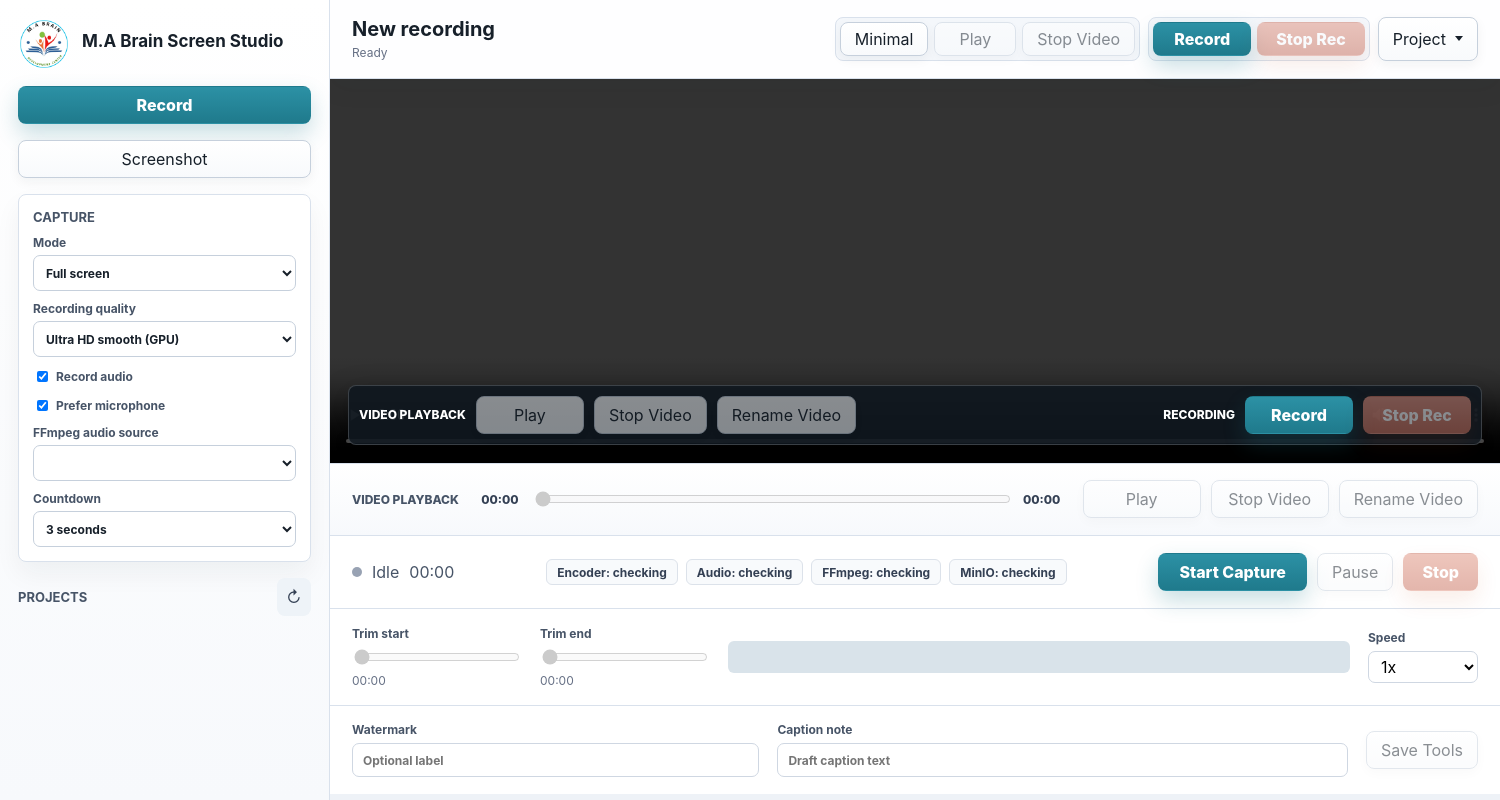
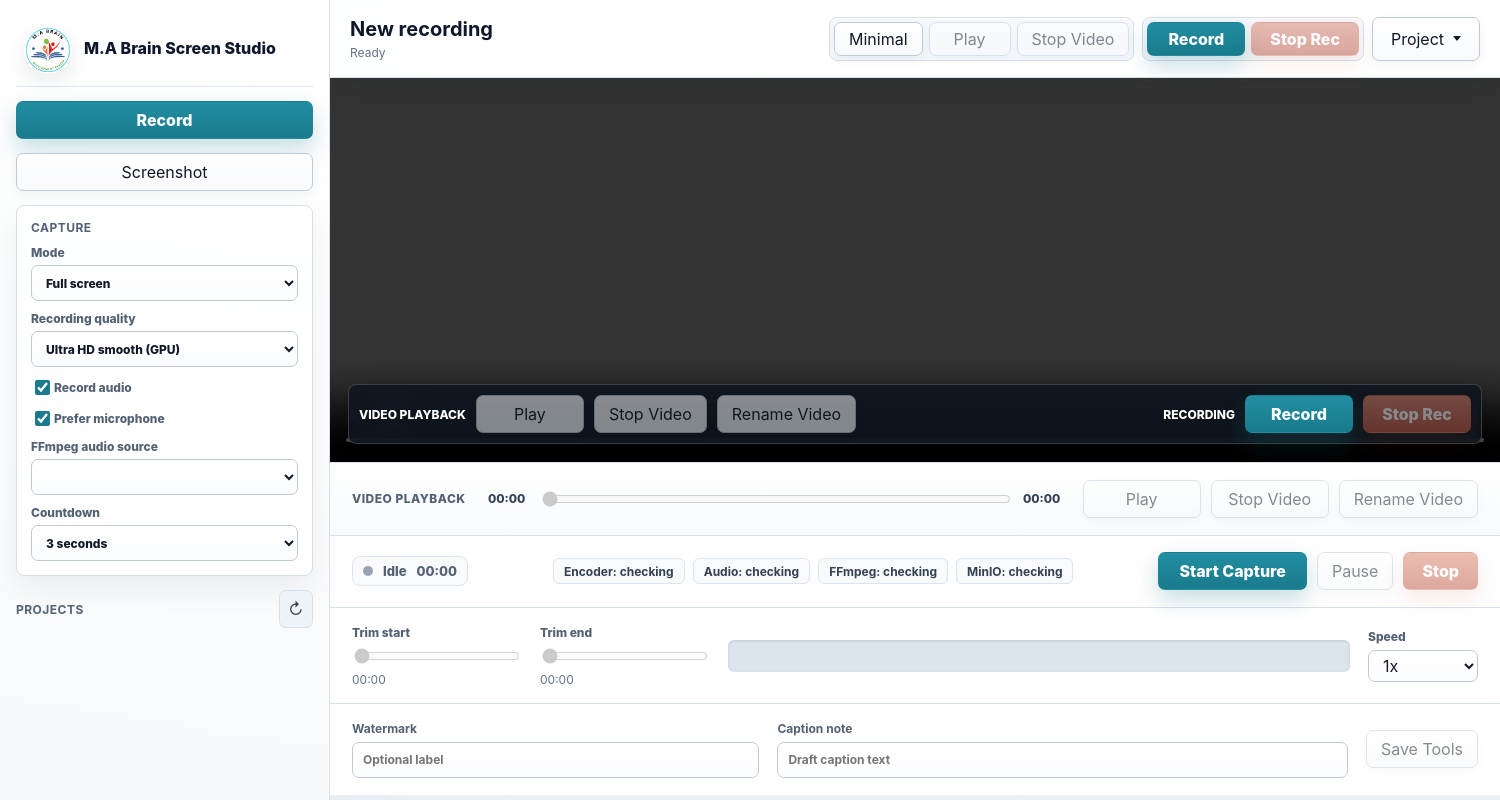
Before and after one commit to MABDC-admin/screenpal, an Electron app: page src/renderer/index.html in a window 1500 px wide. Drawn offline with Linux system fonts and the light colour scheme; no server answers.

Commit message:
Polish modern recorder UI

```diff
--- a/package.json
+++ b/package.json
@@ -1,6 +1,6 @@
 {
   "name": "screenpal-cleanroom-clone",
-  "version": "0.9.8",
+  "version": "0.9.9",
   "private": true,
   "description": "Production desktop screen recorder/editor built as a clean-room ScreenPal-style application.",
   "author": "MABDC",
--- a/src/renderer/styles.css
+++ b/src/renderer/styles.css
@@ -1,22 +1,26 @@
 :root {
   color-scheme: light;
   font-family: Inter, Segoe UI, Arial, sans-serif;
-  background: #eef2f7;
-  color: #17202a;
+  background: #e9edf3;
+  color: #111827;
   --preview-height: clamp(300px, 48vh, 560px);
   --surface: #ffffff;
-  --surface-soft: #f6f8fb;
-  --line: #d9e1ec;
-  --line-strong: #c6d0dc;
-  --ink: #17202a;
-  --muted: #637083;
-  --teal: #1f7a8c;
-  --teal-dark: #155e6d;
-  --green: #2d9b72;
-  --red: #c2410c;
-  --red-dark: #9a3412;
-  --shadow-sm: 0 8px 18px rgba(23, 32, 42, 0.08);
-  --shadow-md: 0 18px 42px rgba(23, 32, 42, 0.14);
+  --surface-soft: #f8fafc;
+  --surface-tint: #eef7f8;
+  --line: #d7dee8;
+  --line-strong: #bfc9d7;
+  --ink: #111827;
+  --muted: #627084;
+  --subtle: #8a96a8;
+  --teal: #197b8c;
+  --teal-dark: #0f5f6e;
+  --green: #2f946f;
+  --amber: #b7791f;
+  --red: #be553f;
+  --red-dark: #97402e;
+  --shadow-sm: 0 8px 22px rgba(17, 24, 39, 0.08);
+  --shadow-md: 0 20px 48px rgba(17, 24, 39, 0.14);
+  --shadow-lg: 0 28px 78px rgba(17, 24, 39, 0.18);
 }
 
 * {
@@ -28,7 +32,9 @@ body {
   min-width: 0;
   min-height: 0;
   overflow: hidden;
-  background: #eef2f7;
+  background:
+    linear-gradient(90deg, rgba(25, 123, 140, 0.08), transparent 28%),
+    linear-gradient(180deg, #f3f6fa 0%, #e9edf3 100%);
 }
 
 body.mini-mode {
@@ -41,6 +47,34 @@ button,
 input,
 select {
   font: inherit;
+}
+
+button,
+select,
+input {
+  letter-spacing: 0;
+}
+
+::-webkit-scrollbar {
+  width: 10px;
+  height: 10px;
+}
+
+::-webkit-scrollbar-track {
+  background: transparent;
+}
+
+::-webkit-scrollbar-thumb {
+  background: #c8d2df;
+  border: 2px solid transparent;
+  border-radius: 8px;
+  background-clip: padding-box;
+}
+
+::-webkit-scrollbar-thumb:hover {
+  background: #aeb9c8;
+  border: 2px solid transparent;
+  background-clip: padding-box;
 }
 
 .app-shell {
@@ -57,27 +91,32 @@ body.mini-mode .app-shell {
 .sidebar {
   display: flex;
   flex-direction: column;
-  gap: 16px;
-  padding: 18px;
-  background: linear-gradient(180deg, #ffffff 0%, #f7f9fc 100%);
+  gap: 14px;
+  padding: 18px 16px;
+  background:
+    linear-gradient(180deg, rgba(255, 255, 255, 0.98) 0%, rgba(248, 250, 252, 0.96) 100%);
   border-right: 1px solid var(--line);
   min-width: 0;
+  box-shadow: inset -1px 0 0 rgba(255, 255, 255, 0.7);
 }
 
 .brand {
   display: grid;
-  grid-template-columns: 52px 1fr;
+  grid-template-columns: 48px 1fr;
   gap: 12px;
   align-items: center;
+  padding: 8px 8px 12px;
+  border-bottom: 1px solid rgba(215, 222, 232, 0.75);
 }
 
 .brand-mark {
-  width: 52px;
-  height: 52px;
+  width: 48px;
+  height: 48px;
   border-radius: 50%;
   display: block;
   object-fit: contain;
   background: #ffffff;
+  box-shadow: 0 8px 20px rgba(17, 24, 39, 0.08);
 }
 
 h1,
@@ -87,15 +126,16 @@ p {
 }
 
 .brand h1 {
-  font-size: 17px;
-  font-weight: 750;
+  font-size: 16px;
+  font-weight: 800;
   line-height: 1.15;
+  color: #0f172a;
 }
 
 .brand p,
 #activeMeta {
   margin-top: 4px;
-  color: #667085;
+  color: var(--muted);
   font-size: 12px;
   overflow: hidden;
   text-overflow: ellipsis;
@@ -107,7 +147,7 @@ p {
 .danger-action,
 .icon-button {
   border: 1px solid transparent;
-  border-radius: 8px;
+  border-radius: 7px;
   cursor: pointer;
   min-height: 38px;
   white-space: nowrap;
@@ -115,7 +155,7 @@ p {
 }
 
 .primary-action {
-  background: linear-gradient(180deg, #2c91a5 0%, var(--teal) 100%);
+  background: linear-gradient(180deg, #228ea2 0%, var(--teal) 100%);
   color: white;
   font-weight: 800;
   padding: 0 20px;
@@ -123,7 +163,7 @@ p {
 }
 
 .secondary-action {
-  background: linear-gradient(180deg, #ffffff 0%, #f8fafc 100%);
+  background: linear-gradient(180deg, #ffffff 0%, #f7f9fc 100%);
   border-color: var(--line-strong);
   color: var(--ink);
   padding: 0 14px;
@@ -135,7 +175,7 @@ p {
 }
 
 .danger-action {
-  background: linear-gradient(180deg, #df8f7d 0%, #c96f5b 100%);
+  background: linear-gradient(180deg, #d87f69 0%, var(--red) 100%);
   color: white;
   font-weight: 800;
   padding: 0 18px;
@@ -187,9 +227,10 @@ button:disabled {
 }
 
 .library-head h2 {
-  font-size: 13px;
-  color: #475467;
+  font-size: 12px;
+  color: #536174;
   text-transform: uppercase;
+  letter-spacing: 0.04em;
 }
 
 .tool-group {
@@ -198,53 +239,68 @@ button:disabled {
   padding: 14px;
   border: 1px solid var(--line);
   border-radius: 8px;
-  background: var(--surface);
-  box-shadow: 0 12px 26px rgba(23, 32, 42, 0.05);
+  background: rgba(255, 255, 255, 0.86);
+  box-shadow: 0 14px 30px rgba(17, 24, 39, 0.06);
 }
 
 .tool-group h2 {
-  font-size: 13px;
-  color: #475467;
+  font-size: 12px;
+  color: #536174;
   text-transform: uppercase;
+  letter-spacing: 0.04em;
 }
 
 .tool-group label {
   display: grid;
   gap: 5px;
-  color: #475467;
+  color: #526174;
   font-size: 12px;
-  font-weight: 700;
+  font-weight: 800;
 }
 
-.tool-group select {
+.tool-group select,
+.tools-panel input,
+.settings-grid input,
+.settings-grid select,
+.text-dialog input,
+.compact-tool select {
   width: 100%;
   min-height: 36px;
   border: 1px solid var(--line-strong);
   border-radius: 7px;
-  background: #ffffff;
+  background: linear-gradient(180deg, #ffffff 0%, #fbfcfe 100%);
   color: var(--ink);
-  padding: 0 8px;
+  padding: 0 10px;
+  box-shadow: inset 0 1px 0 rgba(255, 255, 255, 0.9);
 }
 
 .check-row {
   grid-template-columns: 18px 1fr;
   align-items: center;
   font-size: 13px;
-  color: #17202a;
+  color: var(--ink);
+}
+
+.check-row input {
+  width: 15px;
+  height: 15px;
+  accent-color: var(--teal);
 }
 
 .icon-button {
   width: 34px;
   background: #eef3f8;
+  border-color: #d5deea;
   color: #344054;
 }
 
 .project-list {
   display: flex;
   flex-direction: column;
-  gap: 8px;
+  gap: 7px;
   overflow-y: auto;
   min-height: 0;
+  padding-right: 2px;
 }
 
 .project-row {
@@ -257,11 +313,12 @@ button:disabled {
 .project-item,
 .project-main {
   text-align: left;
-  background: #f7f8fa;
-  border: 1px solid #e2e8f0;
+  background: rgba(255, 255, 255, 0.86);
+  border: 1px solid #dfe6ef;
   border-radius: 8px;
-  padding: 12px;
-  color: #17202a;
+  padding: 11px 12px;
+  color: var(--ink);
+  transition: background 140ms ease, border-color 140ms ease, box-shadow 140ms ease, transform 140ms ease;
 }
 
 .project-main {
@@ -271,17 +328,25 @@ button:disabled {
 
 .project-item.active,
 .project-main.active {
-  border-color: #1f7a8c;
-  background: #eaf6f7;
+  border-color: rgba(25, 123, 140, 0.58);
+  background: linear-gradient(180deg, #eef9fa 0%, #ffffff 100%);
+  box-shadow: inset 3px 0 0 var(--teal), 0 10px 24px rgba(25, 123, 140, 0.1);
+}
+
+.project-main:not(.active):hover {
+  border-color: #c8d7e5;
+  background: #ffffff;
+  transform: translateY(-1px);
+  box-shadow: 0 10px 22px rgba(17, 24, 39, 0.06);
 }
 
 .project-open,
 .project-rename {
   width: 34px;
   min-height: 100%;
-  border: 1px solid #cfd7e2;
+  border: 1px solid var(--line-strong);
   border-radius: 8px;
-  background: #ffffff;
+  background: linear-gradient(180deg, #ffffff 0%, #f8fafc 100%);
   color: #344054;
   cursor: pointer;
   font-size: 16px;
@@ -289,13 +354,14 @@ button:disabled {
 }
 
 .project-open {
-  color: #1f7a8c;
+  color: var(--teal);
 }
 
 .project-main strong,
 .project-item strong {
   display: block;
-  font-size: 14px;
+  font-size: 13px;
+  line-height: 1.25;
   overflow: hidden;
   text-overflow: ellipsis;
   white-space: nowrap;
@@ -305,7 +371,7 @@ button:disabled {
 .project-item span {
   display: block;
   margin-top: 4px;
-  color: #667085;
+  color: var(--muted);
   font-size: 12px;
 }
 
@@ -316,20 +382,25 @@ button:disabled {
   min-height: 0;
   height: 100vh;
   overflow-y: auto;
+  background:
+    linear-gradient(180deg, rgba(255, 255, 255, 0.38) 0%, rgba(248, 250, 252, 0.18) 100%);
 }
 
 .topbar {
-  padding: 14px 22px;
-  background: rgba(255, 255, 255, 0.96);
+  padding: 14px 20px;
+  background: rgba(255, 255, 255, 0.9);
   border-bottom: 1px solid var(--line);
-  box-shadow: 0 10px 26px rgba(23, 32, 42, 0.06);
+  box-shadow: 0 12px 32px rgba(17, 24, 39, 0.07);
   position: sticky;
   top: 0;
   z-index: 20;
+  backdrop-filter: blur(10px);
 }
 
 .topbar h2 {
   font-size: 20px;
+  line-height: 1.15;
+  color: #0f172a;
 }
 
 .top-actions {
@@ -347,7 +418,8 @@ button:disabled {
   padding: 4px;
   border: 1px solid var(--line);
   border-radius: 8px;
-  background: #f4f7fb;
+  background: rgba(244, 247, 251, 0.92);
+  box-shadow: inset 0 1px 0 rgba(255, 255, 255, 0.88);
 }
 
 .action-cluster .secondary-action,
@@ -378,7 +450,7 @@ button:disabled {
   align-items: center;
   justify-content: center;
   min-height: 44px;
-  min-width: 96px;
+  min-width: 108px;
   user-select: none;
 }
 
@@ -403,13 +475,13 @@ button:disabled {
   right: 0;
   top: calc(100% + 8px);
   z-index: 50;
-  width: 220px;
+  width: 236px;
   display: grid;
   gap: 4px;
   padding: 8px;
   border: 1px solid var(--line);
   border-radius: 8px;
-  background: #ffffff;
+  background: rgba(255, 255, 255, 0.98);
   box-shadow: var(--shadow-md);
 }
 
@@ -424,6 +496,7 @@ button:disabled {
   text-align: left;
   cursor: pointer;
   font-weight: 700;
+  transition: background 120ms ease, color 120ms ease;
 }
 
 .menu-action:not(:disabled):hover {
@@ -440,7 +513,11 @@ button:disabled {
   position: relative;
   display: grid;
   place-items: center;
-  background: radial-gradient(circle at 50% 0%, #22313f 0%, #101820 52%, #0b1118 100%);
+  background:
+    linear-gradient(90deg, rgba(255, 255, 255, 0.035) 1px, transparent 1px),
+    linear-gradient(180deg, rgba(255, 255, 255, 0.035) 1px, transparent 1px),
+    radial-gradient(circle at 50% 0%, #243244 0%, #111923 48%, #0b1118 100%);
+  background-size: 28px 28px, 28px 28px, auto;
   height: var(--preview-height);
   min-height: var(--preview-height);
   max-height: var(--preview-height);
@@ -452,8 +529,9 @@ button:disabled {
   height: var(--preview-height);
   object-fit: contain;
   object-position: center center;
-  background: #101820;
+  background: #0b1118;
   z-index: 1;
+  filter: drop-shadow(0 18px 34px rgba(0, 0, 0, 0.26));
 }
 
 #imagePreview {
@@ -461,8 +539,9 @@ button:disabled {
   height: var(--preview-height);
   object-fit: contain;
   object-position: center center;
-  background: #101820;
+  background: #0b1118;
   z-index: 1;
+  filter: drop-shadow(0 18px 34px rgba(0, 0, 0, 0.26));
 }
 
 #imagePreview[hidden] {
@@ -483,8 +562,8 @@ button:disabled {
   top: 10%;
   width: 80%;
   height: 80%;
-  border: 2px solid #29a36a;
-  background: rgba(41, 163, 106, 0.12);
+  border: 2px solid #34c08a;
+  background: rgba(52, 192, 138, 0.12);
   box-shadow: 0 0 0 9999px rgba(0, 0, 0, 0.34);
 }
 
@@ -513,7 +592,7 @@ button:disabled {
   width: 112px;
   height: 112px;
   border-radius: 999px;
-  background: rgba(16, 24, 32, 0.82);
+  background: rgba(15, 23, 42, 0.84);
   color: #ffffff;
   font-size: 54px;
   font-weight: 800;
@@ -529,11 +608,13 @@ button:disabled {
   display: grid;
   gap: 8px;
   text-align: center;
-  color: #e6edf4;
+  color: #edf3f8;
+  padding: 24px;
 }
 
 .empty-state strong {
   font-size: 24px;
+  letter-spacing: 0;
 }
 
 .empty-state span {
@@ -554,8 +635,9 @@ button:disabled {
   padding: 10px;
   border: 1px solid rgba(255, 255, 255, 0.18);
   border-radius: 8px;
-  background: rgba(16, 24, 32, 0.9);
+  background: rgba(13, 21, 30, 0.86);
   box-shadow: 0 14px 34px rgba(0, 0, 0, 0.32);
+  backdrop-filter: blur(12px);
 }
 
 .transport-group {
@@ -587,7 +669,7 @@ button:disabled {
   gap: 18px;
   align-items: center;
   padding: 14px 22px;
-  background: var(--surface);
+  background: rgba(255, 255, 255, 0.94);
   border-top: 1px solid var(--line);
 }
 
@@ -600,14 +682,15 @@ button:disabled {
 .playback-panel {
   display: grid;
   grid-template-columns: auto minmax(260px, 1fr) auto;
-  background: linear-gradient(180deg, #ffffff 0%, #f7f9fc 100%);
+  background: linear-gradient(180deg, rgba(255, 255, 255, 0.98) 0%, rgba(248, 250, 252, 0.96) 100%);
 }
 
 .panel-label {
-  color: #475467;
+  color: #536174;
   font-size: 12px;
   font-weight: 800;
   text-transform: uppercase;
+  letter-spacing: 0.04em;
 }
 
 .playback-controls {
@@ -629,7 +712,7 @@ button:disabled {
 }
 
 .playback-timeline span {
-  color: #344054;
+  color: #334155;
   font-size: 12px;
   font-weight: 800;
   text-align: center;
@@ -637,12 +720,19 @@ button:disabled {
 
 #previewTimeline {
   width: 100%;
-  accent-color: #1f7a8c;
+  accent-color: var(--teal);
 }
 
 .record-status {
   gap: 10px;
-  color: #475467;
+  color: #536174;
+  min-height: 30px;
+  padding: 0 10px;
+  border: 1px solid #dce4ef;
+  border-radius: 8px;
+  background: #f8fafc;
+  font-size: 13px;
+  font-weight: 800;
 }
 
 .health-strip {
@@ -650,7 +740,7 @@ button:disabled {
   flex-wrap: wrap;
   gap: 8px;
   min-width: 0;
-  color: #344054;
+  color: #334155;
   font-size: 12px;
   font-weight: 700;
 }
@@ -660,7 +750,7 @@ button:disabled {
   display: inline-flex;
   align-items: center;
   padding: 0 10px;
-  border: 1px solid #dce2ea;
+  border: 1px solid #dce4ef;
   border-radius: 6px;
   background: #f8fafc;
 }
@@ -673,8 +763,8 @@ button:disabled {
 }
 
 #recordDot.live {
-  background: #c2410c;
-  box-shadow: 0 0 0 4px rgba(194, 65, 12, 0.15);
+  background: var(--red);
+  box-shadow: 0 0 0 4px rgba(190, 85, 63, 0.16);
 }
 
 .record-controls {
@@ -692,6 +782,7 @@ button:disabled {
 .editor-panel {
   display: grid;
   grid-template-columns: minmax(140px, 170px) minmax(140px, 170px) minmax(180px, 1fr) minmax(90px, 110px);
+  background: #ffffff;
 }
 
 .editor-section {
@@ -700,9 +791,9 @@ button:disabled {
 }
 
 .editor-section label {
-  color: #475467;
+  color: #536174;
   font-size: 12px;
-  font-weight: 700;
+  font-weight: 800;
 }
 
 .editor-section span {
@@ -713,8 +804,9 @@ button:disabled {
 .timeline {
   height: 32px;
   border-radius: 6px;
-  background: #d9e3ea;
+  background: #dbe5ee;
   overflow: hidden;
+  box-shadow: inset 0 1px 3px rgba(17, 24, 39, 0.12);
 }
 
 #timelineFill {
@@ -732,8 +824,8 @@ button:disabled {
   padding: 14px 16px;
   border: 1px solid #dce2ea;
   border-radius: 8px;
-  background: #ffffff;
-  box-shadow: 0 16px 42px rgba(16, 24, 32, 0.18);
+  background: rgba(255, 255, 255, 0.98);
+  box-shadow: var(--shadow-lg);
   display: grid;
   gap: 10px;
   pointer-events: none;
@@ -745,10 +837,12 @@ button:disabled {
 
 .job-panel[data-state="done"] {
   border-color: #a6e3bd;
+  box-shadow: 0 18px 46px rgba(47, 148, 111, 0.18);
 }
 
 .job-panel[data-state="error"] {
   border-color: #f2b8ad;
+  box-shadow: 0 18px 46px rgba(190, 85, 63, 0.16);
 }
 
 .dialog-backdrop {
@@ -758,7 +852,8 @@ button:disabled {
   display: grid;
   place-items: center;
   padding: 24px;
-  background: rgba(16, 24, 32, 0.46);
+  background: rgba(15, 23, 42, 0.48);
+  backdrop-filter: blur(4px);
 }
 
 .settings-backdrop {
@@ -768,7 +863,8 @@ button:disabled {
   display: grid;
   place-items: center;
   padding: 24px;
-  background: rgba(16, 24, 32, 0.46);
+  background: rgba(15, 23, 42, 0.48);
+  backdrop-filter: blur(4px);
 }
 
 .settings-backdrop[hidden] {
@@ -782,10 +878,10 @@ button:disabled {
   display: grid;
   gap: 16px;
   padding: 20px;
-  border: 1px solid #dce2ea;
+  border: 1px solid var(--line);
   border-radius: 8px;
   background: #ffffff;
-  box-shadow: 0 24px 64px rgba(16, 24, 32, 0.28);
+  box-shadow: var(--shadow-lg);
 }
 
 .settings-head {
@@ -797,6 +893,7 @@ button:disabled {
 
 .settings-head h2 {
   font-size: 18px;
+  color: #0f172a;
 }
 
 .settings-head p {
@@ -814,20 +911,9 @@ button:disabled {
 .settings-grid label {
   display: grid;
   gap: 6px;
-  color: #475467;
+  color: #536174;
   font-size: 12px;
   font-weight: 800;
-}
-
-.settings-grid input,
-.settings-grid select {
-  width: 100%;
-  min-height: 38px;
-  border: 1px solid #cfd7e2;
-  border-radius: 7px;
-  padding: 0 10px;
-  color: #17202a;
-  background: #ffffff;
 }
 
 .settings-wide {
@@ -839,7 +925,7 @@ button:disabled {
   display: flex;
   align-items: center;
   padding: 0 10px;
-  border: 1px solid #dce2ea;
+  border: 1px solid #dce4ef;
   border-radius: 7px;
   background: #f8fafc;
   color: #344054;
@@ -862,32 +948,23 @@ button:disabled {
   display: grid;
   gap: 16px;
   padding: 20px;
-  border: 1px solid #dce2ea;
+  border: 1px solid var(--line);
   border-radius: 8px;
   background: #ffffff;
-  box-shadow: 0 24px 64px rgba(16, 24, 32, 0.28);
+  box-shadow: var(--shadow-lg);
 }
 
 .text-dialog h2 {
   font-size: 18px;
+  color: #0f172a;
 }
 
 .text-dialog label {
   display: grid;
   gap: 8px;
-  color: #475467;
+  color: #536174;
   font-size: 13px;
   font-weight: 800;
-}
-
-.text-dialog input {
-  width: 100%;
-  min-height: 42px;
-  border: 1px solid #cfd7e2;
-  border-radius: 7px;
-  padding: 0 11px;
-  color: #17202a;
-  background: #ffffff;
 }
 
 .dialog-actions {
@@ -913,30 +990,20 @@ button:disabled {
 
 .compact-tool select {
   min-height: 32px;
-  border: 1px solid #cfd7e2;
-  border-radius: 7px;
-  padding: 0 8px;
-  background: #ffffff;
 }
 
 .tools-panel {
   display: grid;
   grid-template-columns: minmax(180px, 1fr) minmax(220px, 1.4fr) auto;
+  background: #ffffff;
 }
 
 .tools-panel label {
   display: grid;
   gap: 6px;
-  color: #475467;
+  color: #536174;
   font-size: 12px;
   font-weight: 700;
-}
-
-.tools-panel input {
-  min-height: 34px;
-  border: 1px solid #cfd7e2;
-  border-radius: 7px;
-  padding: 0 10px;
 }
 
 .mini-recorder {
@@ -947,7 +1014,9 @@ button:disabled {
   align-items: center;
   gap: 14px;
   padding: 14px;
-  background: #101820;
+  background:
+    linear-gradient(90deg, rgba(25, 123, 140, 0.2), transparent 36%),
+    #101820;
   color: #ffffff;
 }
 
@@ -967,8 +1036,8 @@ button:disabled {
   width: 12px;
   height: 12px;
   border-radius: 999px;
-  background: #ef4444;
-  box-shadow: 0 0 0 5px rgba(239, 68, 68, 0.2);
+  background: #f15f4d;
+  box-shadow: 0 0 0 5px rgba(241, 95, 77, 0.2);
 }
 
 .mini-recorder strong,
```
Also changed, not shown: 1 other file.
